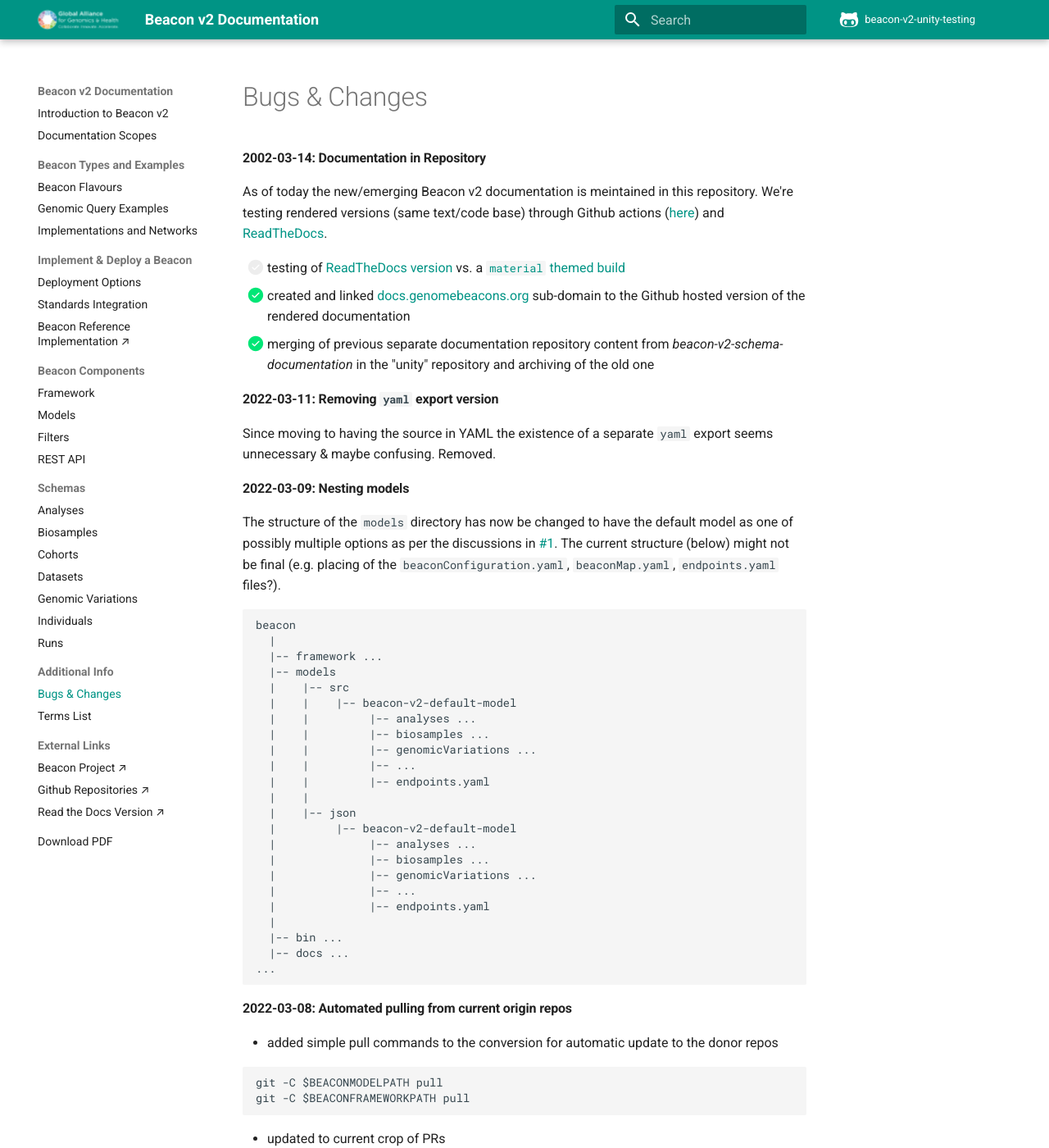
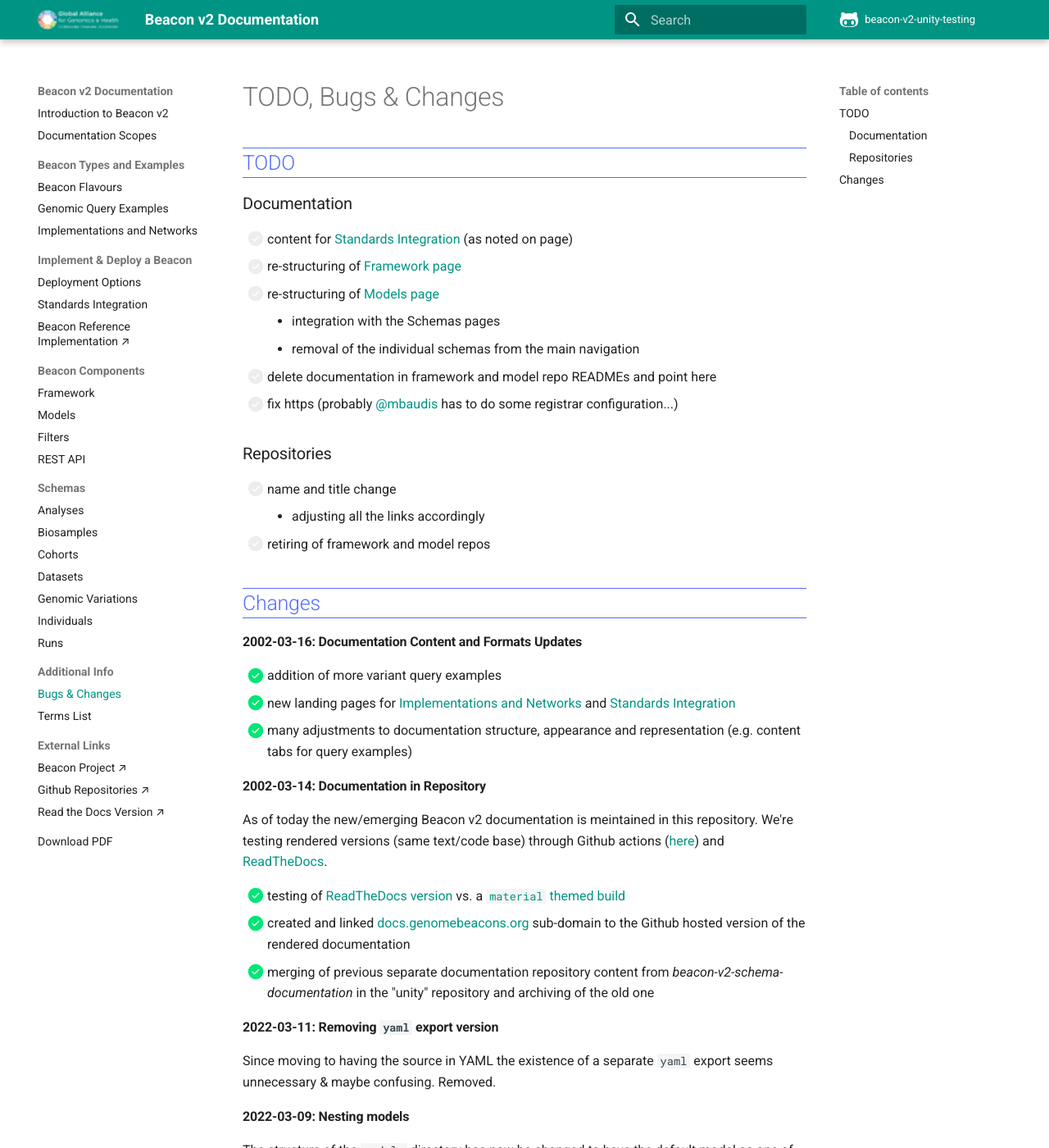
Before and after one commit to ga4gh-beacon/beacon-v2, an MkDocs documentation site: the page built from docs/bugs-changes-log.md, in a window 1280 px wide and 1400 px high. Shown: the whole window at 82% size. Built offline with MkDocs 1.6.1 and Material for MkDocs 9.7.7, drawn with Linux system fonts in a browser that asks for light colours; comment, search, counter and statistics services are not loaded.

Commit message:
Update bugs-changes-log.md
Update bugs-changes-log.md

```diff
--- a/docs/bugs-changes-log.md
+++ b/docs/bugs-changes-log.md
@@ -1,10 +1,38 @@
-# Bugs & Changes
+# TODO, Bugs & Changes
+
+## TODO
+
+### Documentation
+
+* [ ] content for [Standards Integration](formats-standards.md) (as noted on page)
+* [ ] re-structuring of [Framework page](framework.md)
+* [ ] re-structuring of [Models page](framework.md)
+    - integration with the Schemas pages
+    - removal of the individual schemas from the main navigation
+* [ ] delete documentation in framework and model repo READMEs and point here
+* [ ] fix https (probably @mbaudis has to do some registrar configuration...)
+
+
+### Repositories
+
+* [ ] name and title change
+    - adjusting all the links accordingly
+* [ ] retiring of framework and model repos
+
+
+## Changes
+
+#### 2002-03-16: Documentation Content and Formats Updates
+
+* [x] addition of more variant query examples
+* [x] new landing pages for [Implementations and Networks](implementations-and-networks.md) and [Standards Integration](formats-standards.md)
+* [x] many adjustments to documentation structure, appearance and representation (e.g. content tabs for query examples)
 
 #### 2002-03-14: Documentation in Repository
 
 As of today the new/emerging Beacon v2 documentation is meintained in this repository. We're testing rendered versions (same text/code base) through Github actions ([here](https://beacon-project.io/beacon-v2-unity-testing/)) and [ReadTheDocs](https://beacon-v2-unity.readthedocs.io/en/latest/).
 
-* [ ] testing of [ReadTheDocs version](https://beacon-v2-unity.readthedocs.io/) vs. a [`material` themed build](https://beacon-project.io/beacon-v2-unity-testing/)
+* [x] testing of [ReadTheDocs version](https://beacon-v2-unity.readthedocs.io/) vs. a [`material` themed build](https://beacon-project.io/beacon-v2-unity-testing/)
 * [x] created and linked [docs.genomebeacons.org](http://docs.genomebeacons.org)
 sub-domain to the Github hosted version of the rendered documentation
 * [x] merging of previous separate documentation repository content from _beacon-v2-schema-documentation_
@@ -63,11 +91,11 @@ git -C $BEACONFRAMEWORKPATH pull
 
 #### 2022-02-23: Re-tool
 
-* replacement of the previopus general `yamler.py` with a dedicated `beaconYamler.py`
-* moving replacements to [bin/config.yaml](https://github.com/ga4gh-beacon/beacon-v2-unity-testing/bin/config.yaml)
-* requirement for complete arguments (in and out paths, in- and out formats) - see [bin/yamlerRunner.sh](https://github.com/ga4gh-beacon/beacon-v2-unity-testing/bin/yamlerRunner.sh)
+* [x] replacement of the previopus general `yamler.py` with a dedicated `beaconYamler.py`
+* [x] moving replacements to [bin/config.yaml](https://github.com/ga4gh-beacon/beacon-v2-unity-testing/bin/config.yaml)
+* [x] requirement for complete arguments (in and out paths, in- and out formats) - see [bin/yamlerRunner.sh](https://github.com/ga4gh-beacon/beacon-v2-unity-testing/bin/yamlerRunner.sh)
 
 #### 2022-02-22: Creation of repository
 
-* design of directory structure
-* test tooling & population with auto-converted files
+* [x] design of directory structure
+* [x] test tooling & population with auto-converted files
```
